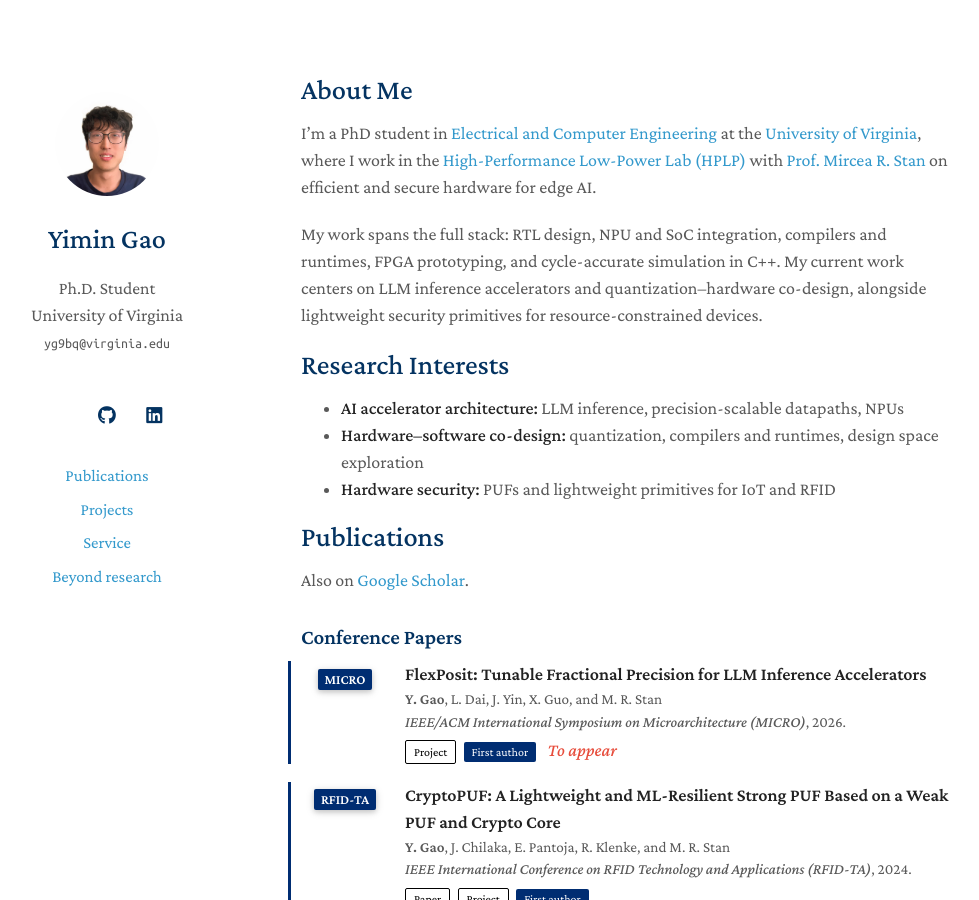
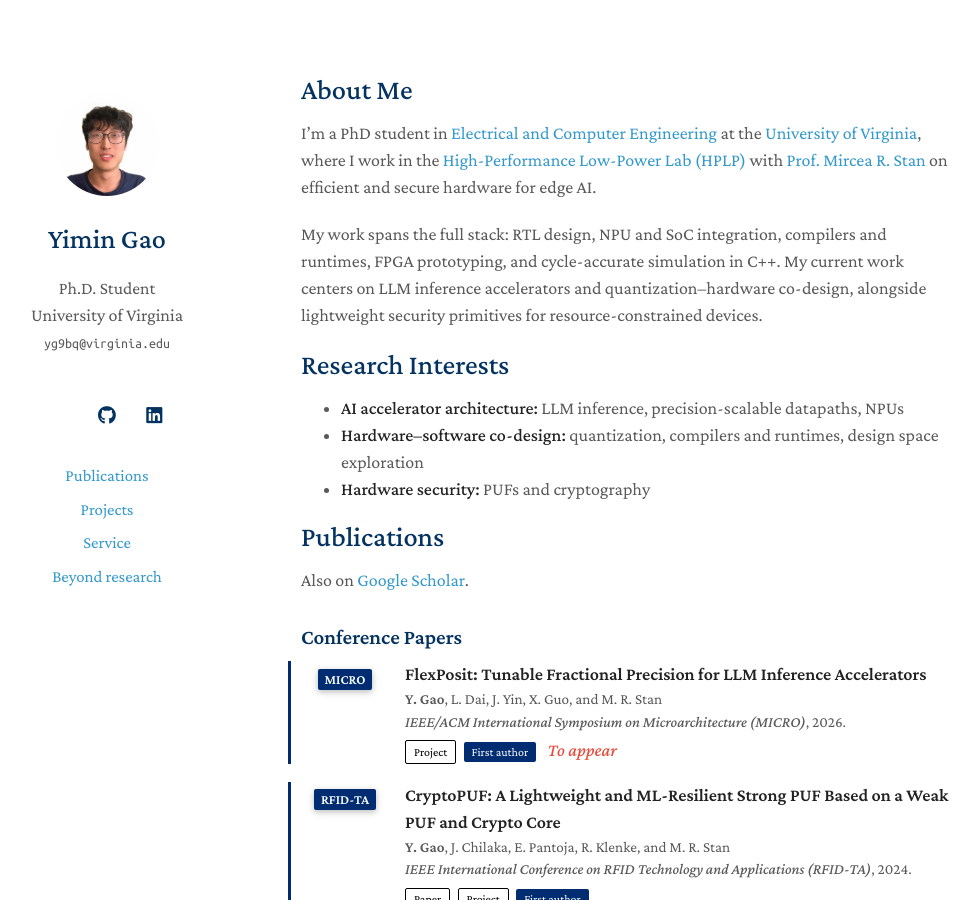
Before and after one commit to YiminGao0113/YiminGao0113.github.io, a Jekyll site: the page built from _pages/about.md, in a window 1280 px wide and 900 px high. Shown: the whole window, without its empty margins (169-1148 px from the left). Built offline with Jekyll 4.4.1, drawn with Linux system fonts in a browser that asks for light colours; a style sheet for code colours, icons or effects is not loaded; our own code applies the rules of GitHub Pages for plain Markdown files.

Commit message:
Security interest: PUFs and cryptography (drop RFID)
Co-Authored-By: Claude Opus 5.5 <noreply@anthropic.com>
Claude-Session: https://claude.ai/code/session_01YEvZxk96wYcaPiDtptvMUG

```diff
--- a/_pages/about.md
+++ b/_pages/about.md
@@ -17,7 +17,7 @@ My work spans the full stack: RTL design, NPU and SoC integration, compilers and
 
 - **AI accelerator architecture:** LLM inference, precision-scalable datapaths, NPUs
 - **Hardware–software co-design:** quantization, compilers and runtimes, design space exploration
-- **Hardware security:** PUFs and lightweight primitives for IoT and RFID
+- **Hardware security:** PUFs and cryptography
 
 {% include publications.html %}
 
```
Also changed, not shown: _projects/cryptopuf.md (+1 -1 lines).
